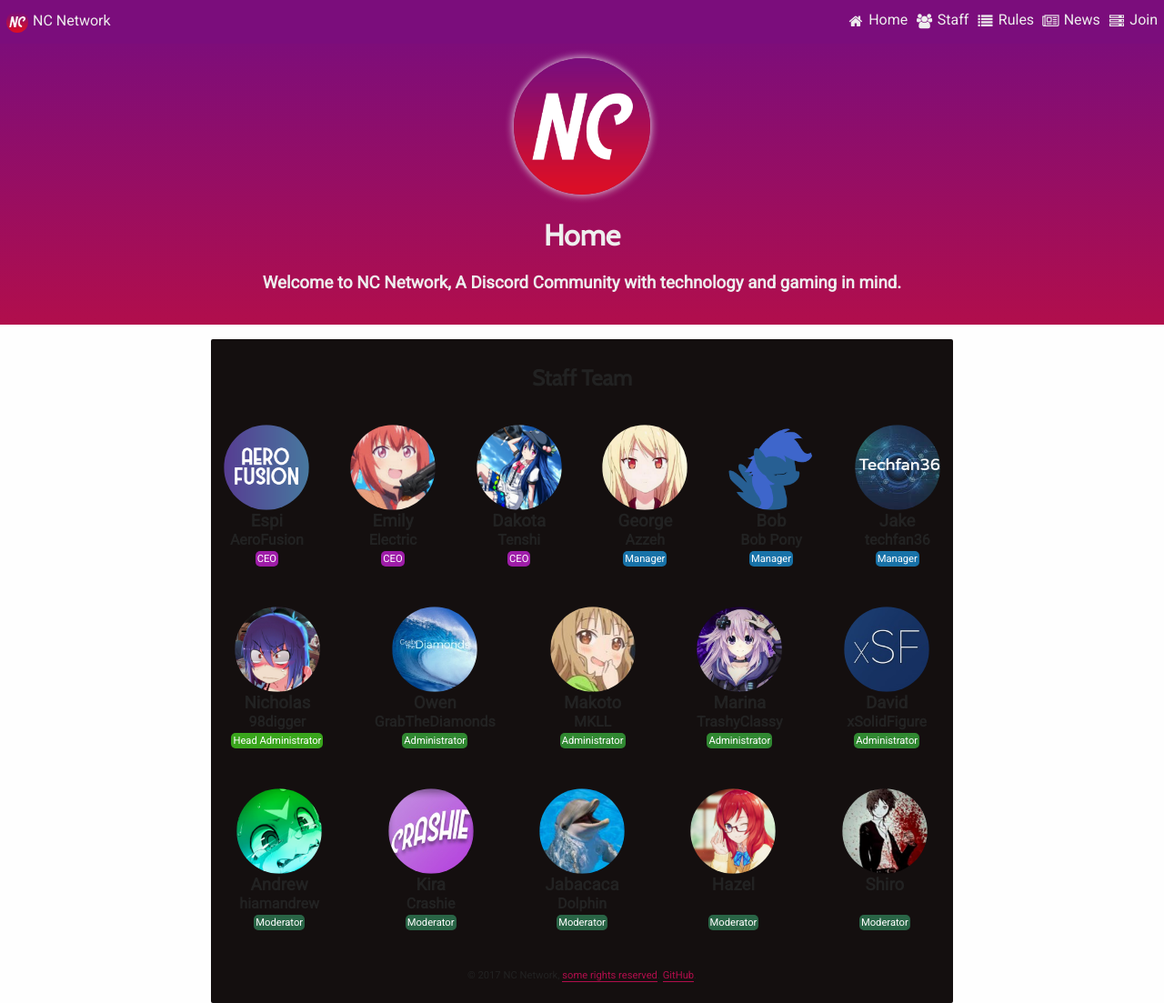
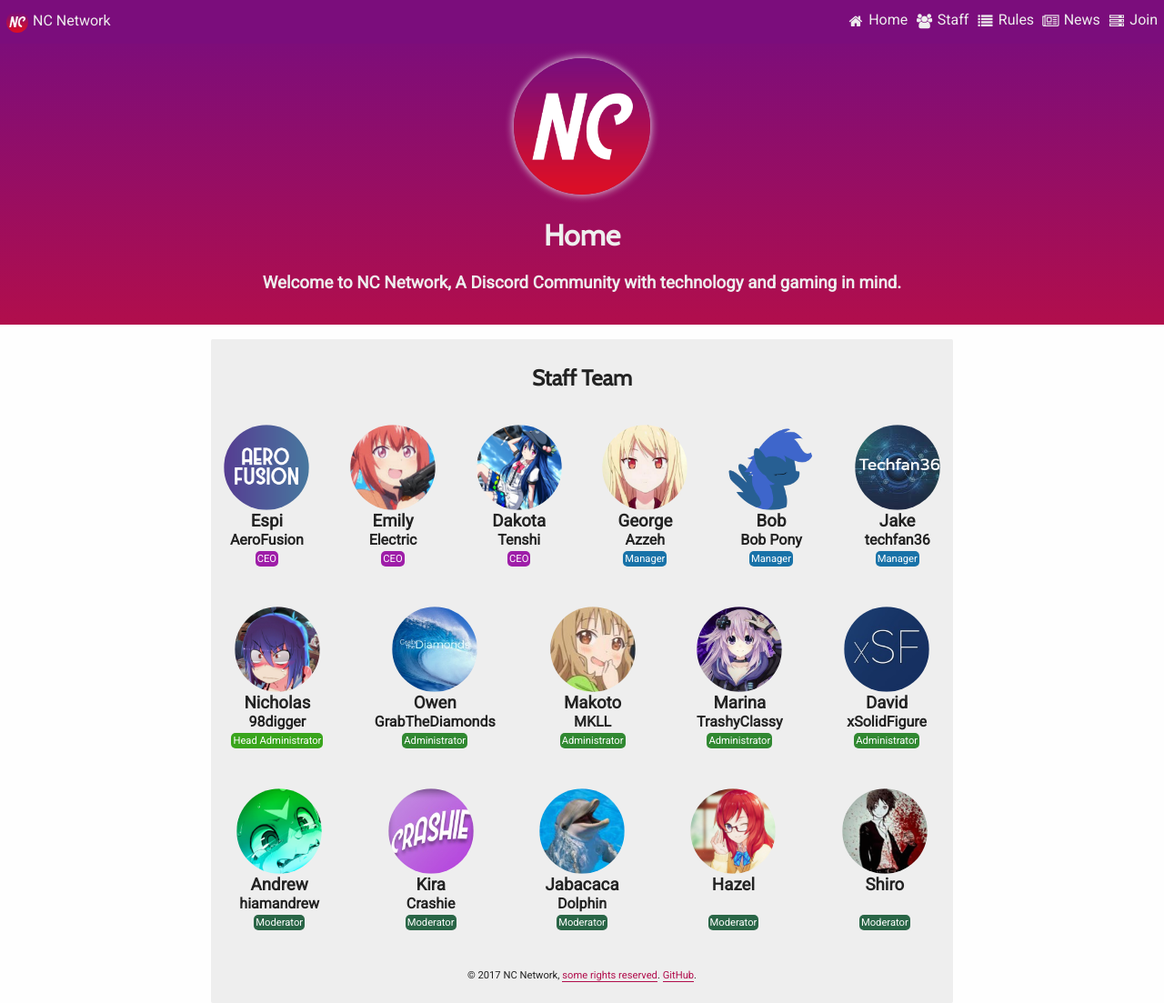
Before and after one commit to xwinbyte/NetskyWebsite, a Jekyll site: the page built from index.html, in a window 1280 px wide and 1103 px high. Shown: the whole window at 91% size. Built offline with Jekyll 4.4.1, drawn with Linux system fonts in a browser that asks for light colours.

Commit message:
Mobile Fixes

```diff
--- a/css/style.scss
+++ b/css/style.scss
@@ -33,7 +33,7 @@
 }
 
 a:hover {
-  color: #222222;
+  color: #eee;
   background-color: $primary;
 }
 
@@ -98,7 +98,7 @@
   max-width: 50em;
   margin: 0 auto;
   padding: 0.5em;
-  background-color: #140f0f;
+  background-color: #eee;
   border-radius: 2px;
 }
 
```
